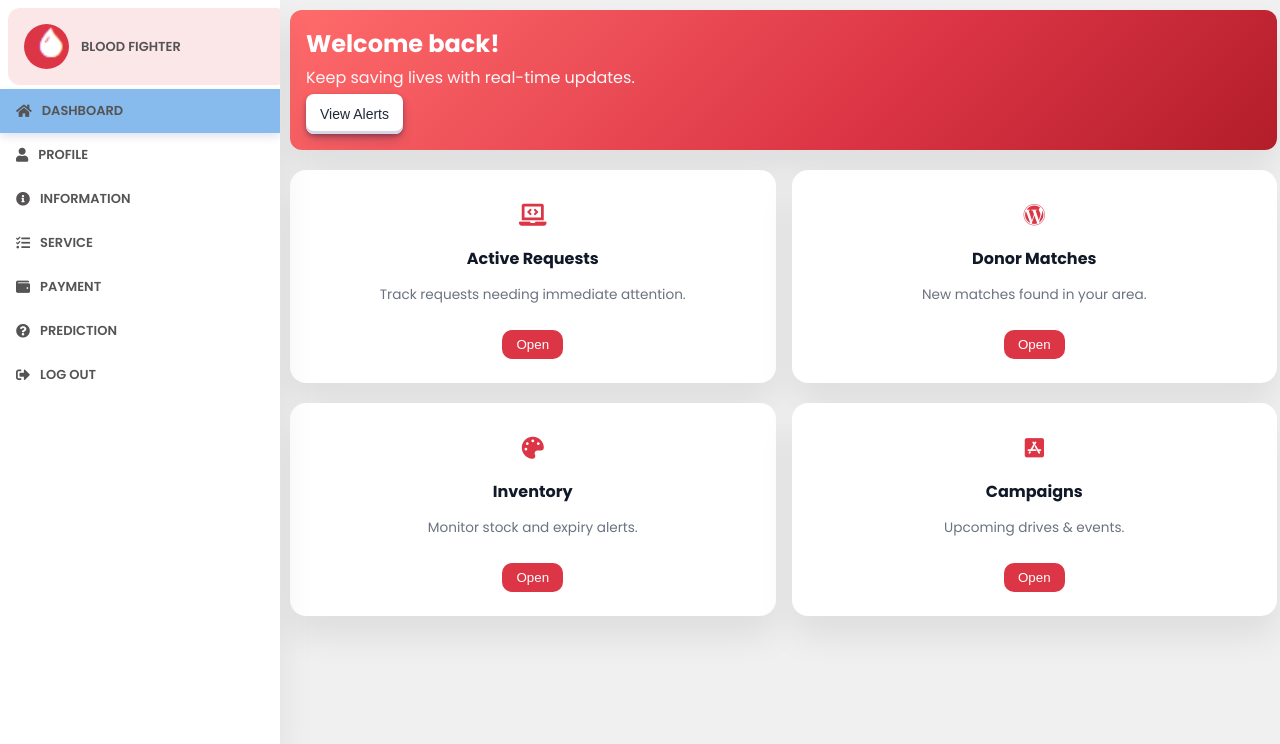
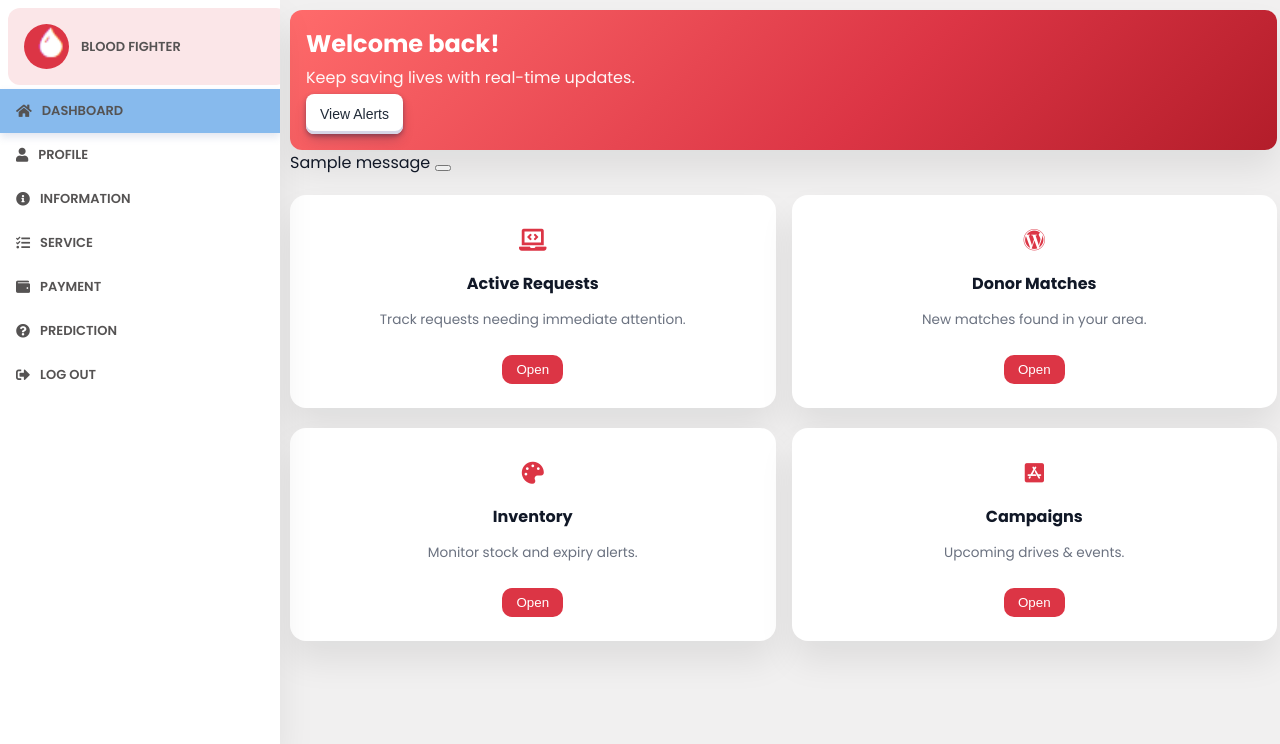
Before and after one commit to hasibhasan-github/IUB_CSE309_WebApplication_Blood_Donation_Management_System, a Flask app: page /Hdashboard in a window 1280 px wide. Shown: the part 56-800 px from the top of the page. Run offline with Flask 3, Linux system fonts and the light colour scheme; a user stored in the database is signed in; tables that the repository leaves empty hold one stand-in row (values such as "Sample post"); one stand-in notice (Sample message) is shown.

Commit message:
@hasibhasan-github

```diff
--- a/website/templates/HeroDashboard.html
+++ b/website/templates/HeroDashboard.html
@@ -17,7 +17,21 @@ Dashboard • Blood Donation
 
 
       {% block flash %}
-
+  <div class="container mt-3" id="flashArea">
+    {% with messages = get_flashed_messages(with_categories=true) %}
+      {% if messages %}
+        {% for category, message in messages %}
+          {% set cls = 'alert-info' %}
+          {% if category == 'success' %}{% set cls = 'alert-success' %}{% endif %}
+          {% if category == 'error' %}{% set cls = 'alert-danger' %}{% endif %}
+          {% if category == 'warning' %}{% set cls = 'alert-warning' %}{% endif %}
+          <div class="alert {{ cls }} alert-dismissible fade show" role="alert">
+            {{ message }}
+            <button type="button" class="btn-close" data-bs-dismiss="alert" aria-label="Close"></button>
+          </div>
+        {% endfor %}
+      {% endif %}
+    {% endwith %}
       {% endblock %}
 
 
```
